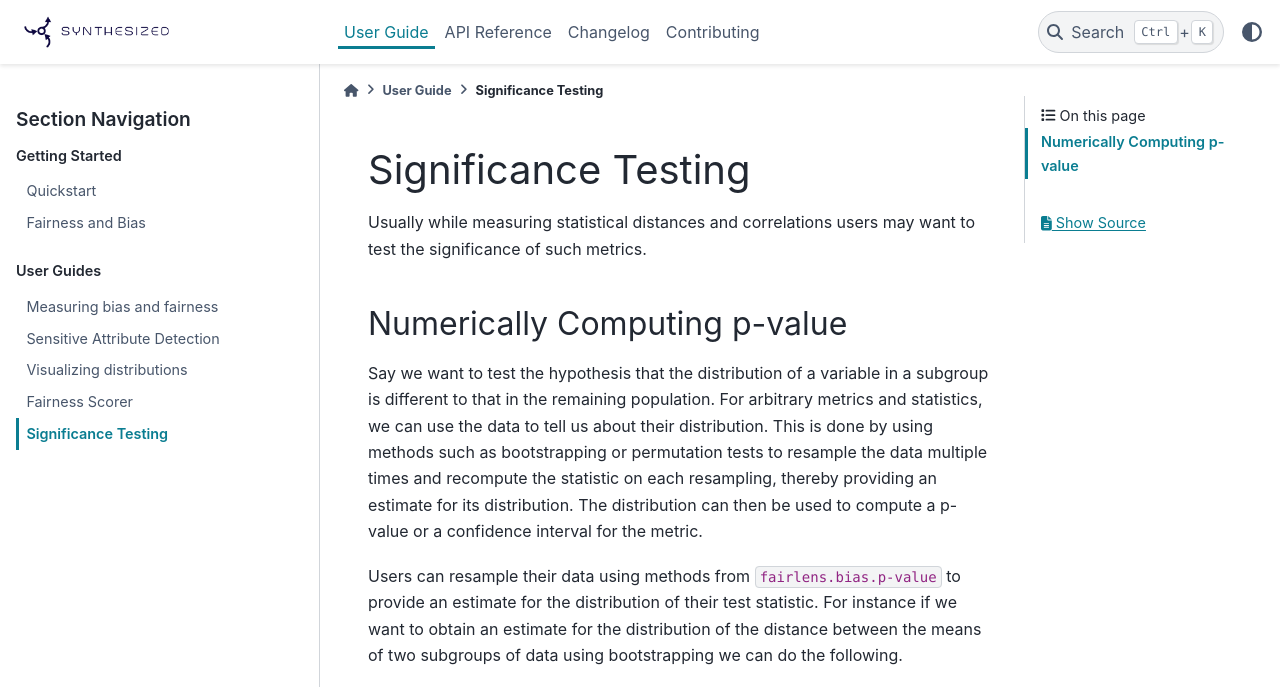
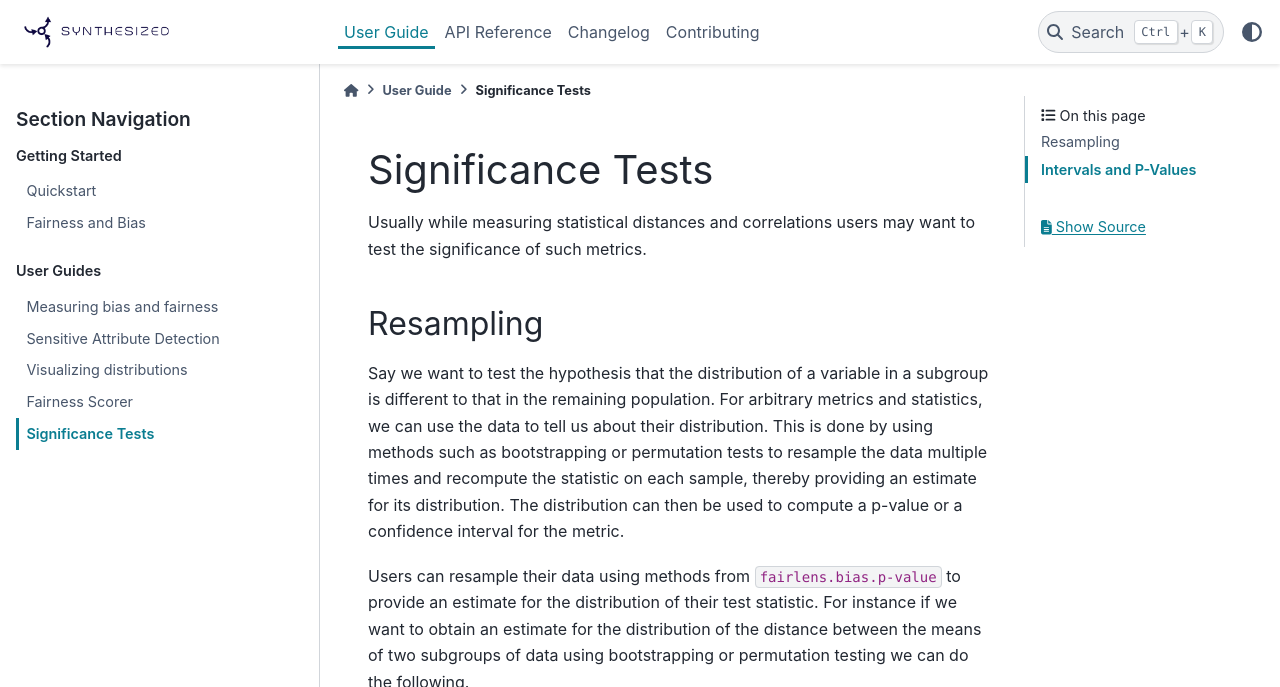
Before and after one commit to synthesized-io/fairlens, a Sphinx documentation site: the page built from docs/user_guide/significance.rst, in a window 1280 px wide and 1382 px high. Shown: the top 687 px of the window. Built offline with Sphinx 7.4.7 and the PyData theme 0.15.4, drawn with Linux system fonts in a browser that asks for light colours; pages that are not in the unit, such as notebooks, are missing from menus; some of the changed text lies outside the part shown; grey boxes are pictures that could not be loaded.

Commit message:
reset significance docs

```diff
--- a/docs/user_guide/significance.rst
+++ b/docs/user_guide/significance.rst
@@ -1,28 +1,27 @@
-Significance Testing
-====================
+Significance Tests
+==================
 
 Usually while measuring statistical distances and correlations users may want to test the significance
 of such metrics.
 
-
-Numerically Computing p-value
-^^^^^^^^^^^^^^^^^^^^^^^^^^^^^
+Resampling
+^^^^^^^^^^
 
 Say we want to test the hypothesis that the distribution of a variable in a subgroup is different to that
 in the remaining population. For arbitrary metrics and statistics, we can use the data to tell us about
 their distribution. This is done by using methods such as bootstrapping or permutation tests to resample
-the data multiple times and recompute the statistic on each resampling, thereby providing an estimate for
+the data multiple times and recompute the statistic on each sample, thereby providing an estimate for
 its distribution. The distribution can then be used to compute a p-value or a confidence interval for the
 metric.
 
 Users can resample their data using methods from :code:`fairlens.bias.p-value` to provide an estimate for
 the distribution of their test statistic. For instance if we want to obtain an estimate for the distribution
-of the distance between the means of two subgroups of data using bootstrapping we can do the following.
+of the distance between the means of two subgroups of data using bootstrapping or permutation testing
+we can do the following.
 
 .. ipython:: python
-
   import pandas as pd
-  from fairlens.bias.p_value import bootstrap_statistic
+  from fairlens.bias.p_value import bootstrap_statistic, permutation_statistic
 
   df = pd.read_csv("../datasets/compas.csv")
 
@@ -30,16 +29,30 @@
   group2 = df[df["Sex"] == "Female"]["RawScore"]
   test_statistic = lambda x, y: x.mean() - y.mean()
 
-  t_distribution = bootstrap_statistic(group1, group2, test_statistic, n_samples=100)
-
+  t_distribution = permutation_statistic(group1, group2, test_statistic, n_perm=100)
   t_distribution
 
-We can then compute a p-value by by inspecting the distribution of the test statistic.
+  t_distribution = bootstrap_statistic(group1, group2, test_statistic, n_samples=100)
+  t_distribution
+
+
+Intervals and P-Values
+^^^^^^^^^^^^^^^^^^^^^^
+
+The distribution of the test statistic produced by resampling can be used to compute a confidence
+interval or a p-value. We can use our bootstrapped distribution from above to do so using the
+following methods.
 
 .. ipython:: python
 
-  from fairlens.bias.p_value import resampling_pvalue
+  from fairlens.bias.p_value import resampling_interval
 
   t_observed = test_statistic(group1, group2)
 
-  resampling_pvalue(t_observed, t_distribution, alternative="two-sided")
+  resampling_interval(t_observed, t_distribution, cl=0.95)
+
+.. ipython:: python
+
+  from fairlens.bias.p_value import resampling_p_value
+
+  resampling_p_value(t_observed, t_distribution, alternative="two-sided")
```
Also changed, not shown: docs/user_guide/quickstart.rst (line endings or trailing spaces).
